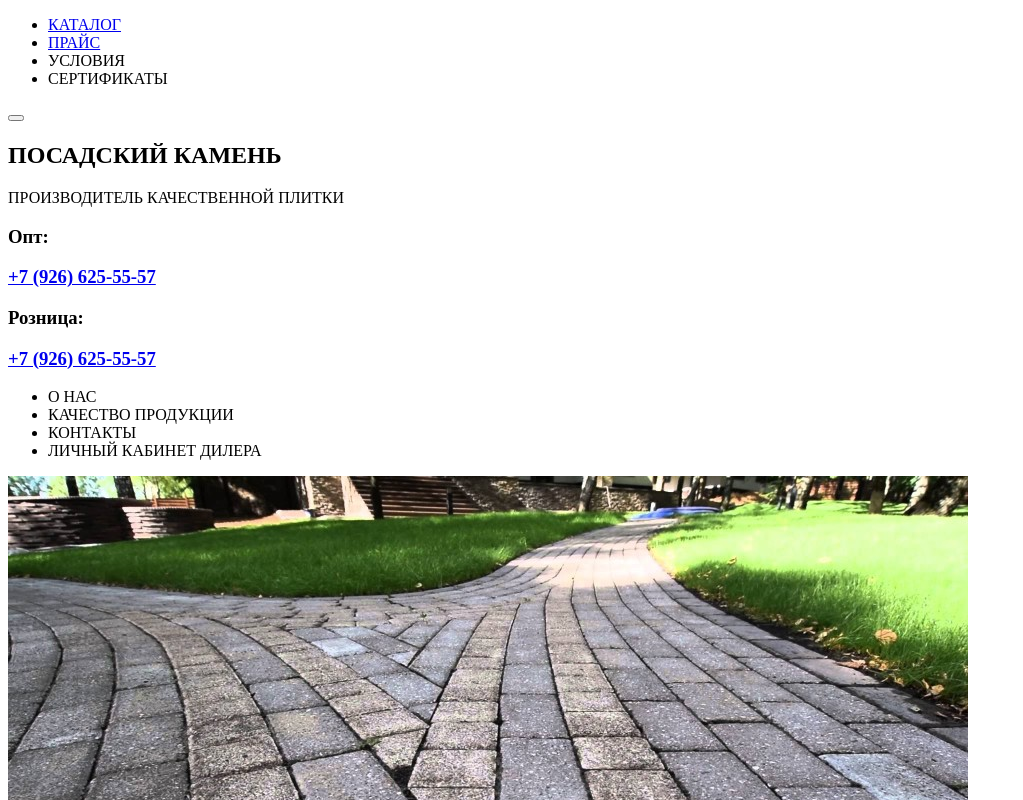
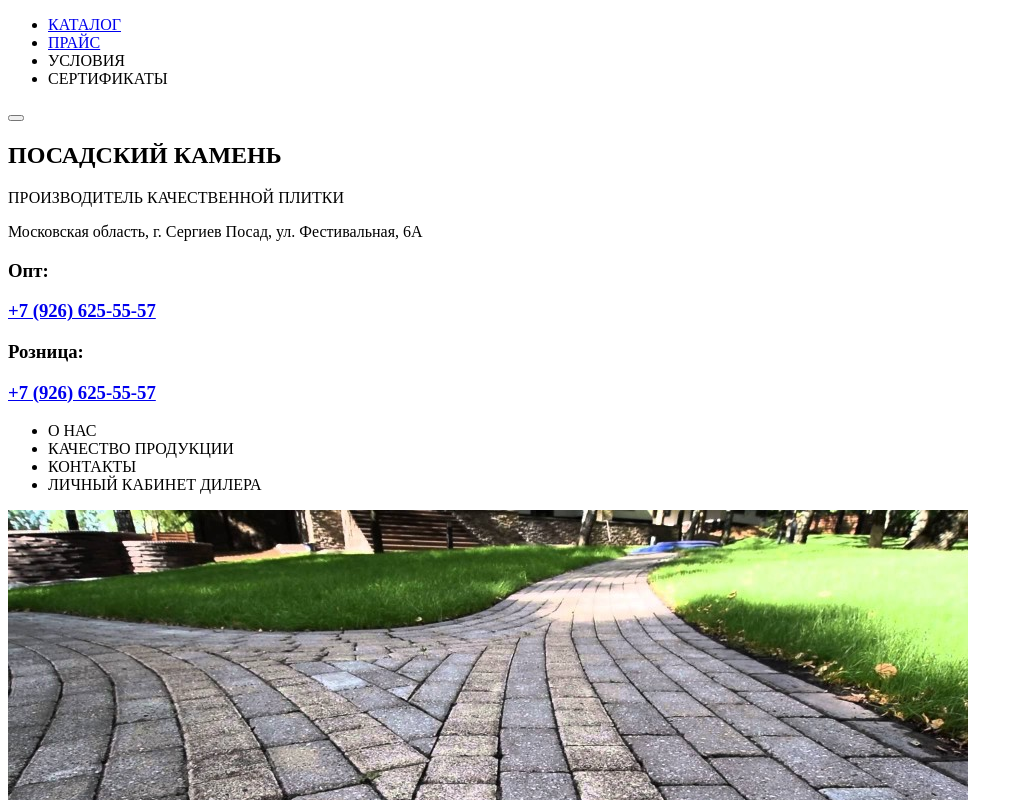
Before and after one commit to olyaseverova/kamen, a Vue app: page / in a window 1280 px wide. Shown: the top 800 px of the page, without its empty margins (0-1023 px from the left). Built offline with nearby package versions, Linux system fonts and the light colour scheme; the HTML template or start-up script is replaced by a standard one.

Commit message:
'changedheader'

```diff
--- a/src/assets/home.scss
+++ b/src/assets/home.scss
@@ -740,6 +740,20 @@
             }
         }
 
+        .place {
+            margin: 5px 0 0 0;
+            font-size: 14px;
+            font-family: "Verdana-Regular", sans-serif;
+
+            @media (min-width: $tablet-width) {
+                font-size: 15px;
+            }
+
+            @media (min-width: $desktop-width) {
+                font-size: 20px;
+            }
+        }
+
         .menu-button {
             display: block;
             position: absolute;
--- a/src/views/HomeView.vue
+++ b/src/views/HomeView.vue
@@ -16,6 +16,7 @@
         <div>
           <h1 сlass="headline-1">ПОСАДСКИЙ КАМЕНЬ</h1>
           <p class="under-headline">ПРОИЗВОДИТЕЛЬ КАЧЕСТВЕННОЙ ПЛИТКИ</p>
+          <p class="place">Московская область, г. Сергиев Посад, ул. Фестивальная, 6А</p>
         </div>
         <div class="menu-wrapper" @click="openMenu">
           <div class="hamburger-menu"></div>
```
Also changed, not shown: 7 other files (tests, documents, lock files or other folders).
